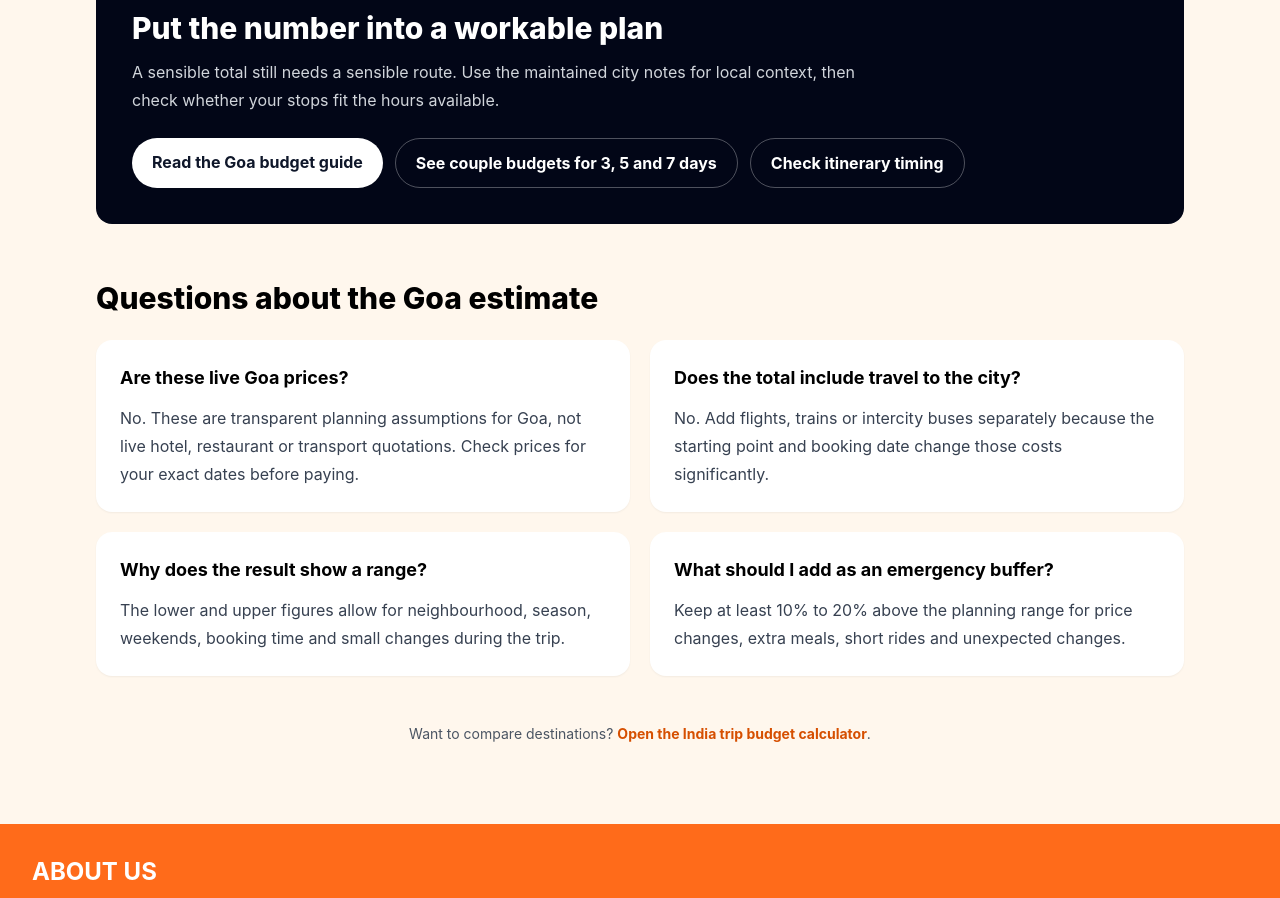
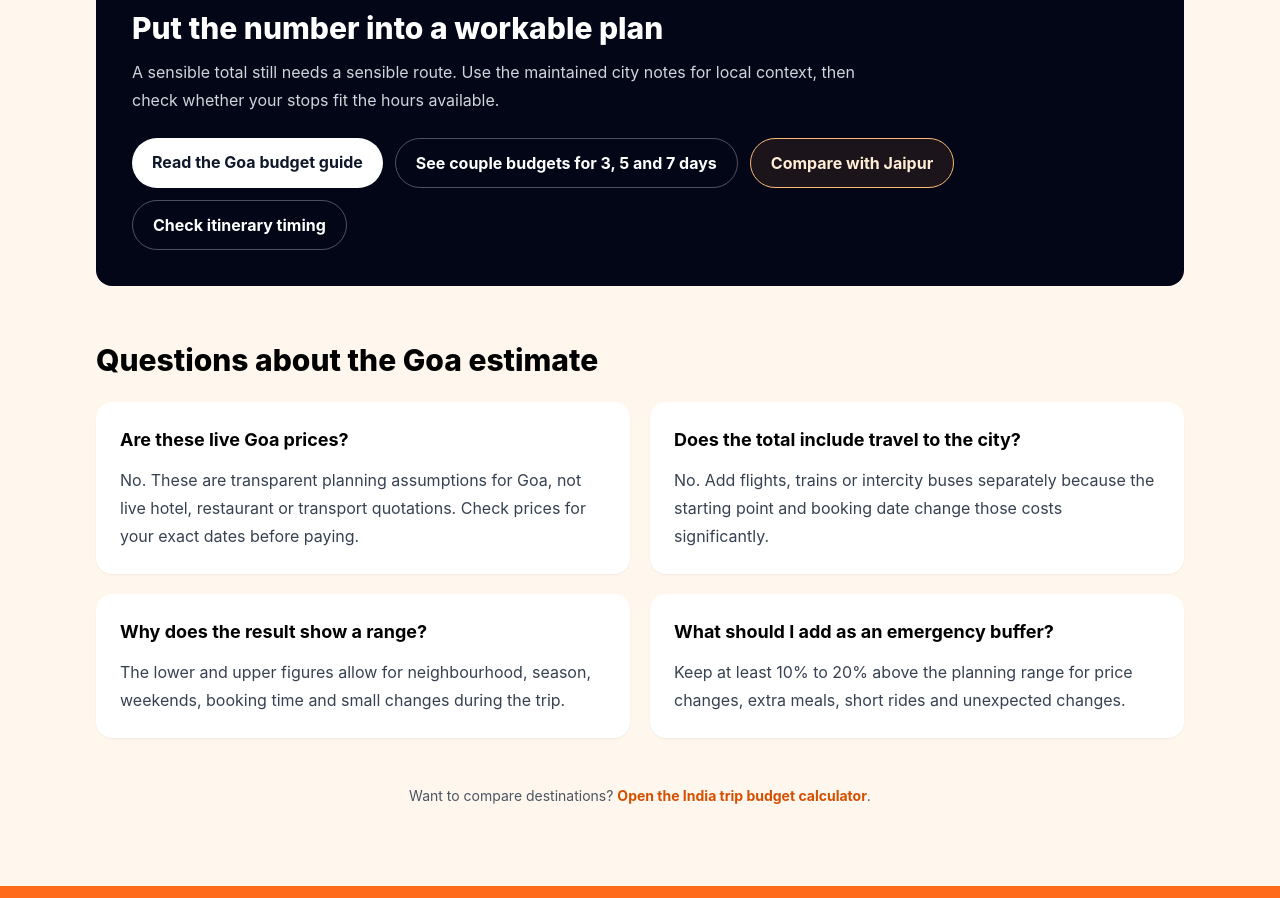
Before and after one commit to explorethecity3/etc, a Next.js app: page /goa-trip-cost-calculator in a window 1280 px wide. Shown: the part 1500-2398 px from the top of the page. Built offline with nearby package versions, Linux system fonts and the light colour scheme; a web font is replaced by a local one.

Commit message:
Link city calculators to comparison tool

```diff
--- a/components/CityTripCostCalculatorPage.js
+++ b/components/CityTripCostCalculatorPage.js
@@ -64,6 +64,14 @@ export const CITY_CALCULATOR_CONTENT = {
   },
 }
 
+const COMPARISON_PARTNERS = {
+  bangalore: 'goa',
+  mumbai: 'delhi',
+  goa: 'jaipur',
+  delhi: 'mumbai',
+  jaipur: 'goa',
+}
+
 export function getCityCalculatorMetadata(slug) {
   const city = CITY_CALCULATOR_CONTENT[slug]
   const url = `https://www.explorethecity.in/${slug}-trip-cost-calculator`
@@ -77,6 +85,8 @@ export function getCityCalculatorMetadata(slug) {
 
 export default function CityTripCostCalculatorPage({ citySlug }) {
   const city = CITY_CALCULATOR_CONTENT[citySlug]
+  const comparisonSlug = COMPARISON_PARTNERS[citySlug]
+  const comparisonCity = CITY_CALCULATOR_CONTENT[comparisonSlug]
   const url = `https://www.explorethecity.in/${citySlug}-trip-cost-calculator`
   const questions = [
     [`Are these live ${city.name} prices?`, `No. These are transparent planning assumptions for ${city.name}, not live hotel, restaurant or transport quotations. Check prices for your exact dates before paying.`],
@@ -105,7 +115,7 @@ export default function CityTripCostCalculatorPage({ citySlug }) {
       <section className="mt-14 rounded-2xl bg-slate-950 p-7 text-white md:p-9">
         <h2 className="text-3xl font-extrabold">Put the number into a workable plan</h2>
         <p className="mt-3 max-w-3xl leading-7 text-gray-300">A sensible total still needs a sensible route. Use the maintained city notes for local context, then check whether your stops fit the hours available.</p>
-        <div className="mt-6 flex flex-wrap gap-3"><Link href={city.guideHref} className="rounded-full bg-white px-5 py-3 font-bold text-slate-900">{city.guideLabel}</Link><Link href={city.routeHref} className="rounded-full border border-white/30 px-5 py-3 font-bold">{city.routeLabel}</Link><Link href="/trip-checker" className="rounded-full border border-white/30 px-5 py-3 font-bold">Check itinerary timing</Link></div>
+        <div className="mt-6 flex flex-wrap gap-3"><Link href={city.guideHref} className="rounded-full bg-white px-5 py-3 font-bold text-slate-900">{city.guideLabel}</Link><Link href={city.routeHref} className="rounded-full border border-white/30 px-5 py-3 font-bold">{city.routeLabel}</Link><Link href={`/compare-city-trip-costs?first=${citySlug}&second=${comparisonSlug}`} className="rounded-full border border-orange-300 bg-orange-400/10 px-5 py-3 font-bold text-orange-100">Compare with {comparisonCity.name}</Link><Link href="/trip-checker" className="rounded-full border border-white/30 px-5 py-3 font-bold">Check itinerary timing</Link></div>
       </section>
       <section className="mt-14"><h2 className="text-3xl font-extrabold">Questions about the {city.name} estimate</h2><div className="mt-6 grid gap-5 md:grid-cols-2">{questions.map(([question, answer]) => <article key={question} className="rounded-2xl bg-white p-6 shadow-sm"><h3 className="text-lg font-bold">{question}</h3><p className="mt-3 leading-7 text-gray-700">{answer}</p></article>)}</div></section>
       <p className="mt-12 text-center text-sm text-gray-600">Want to compare destinations? <Link href="/india-trip-budget-calculator" className="font-bold text-orange-700 hover:underline">Open the India trip budget calculator</Link>.</p>
```
